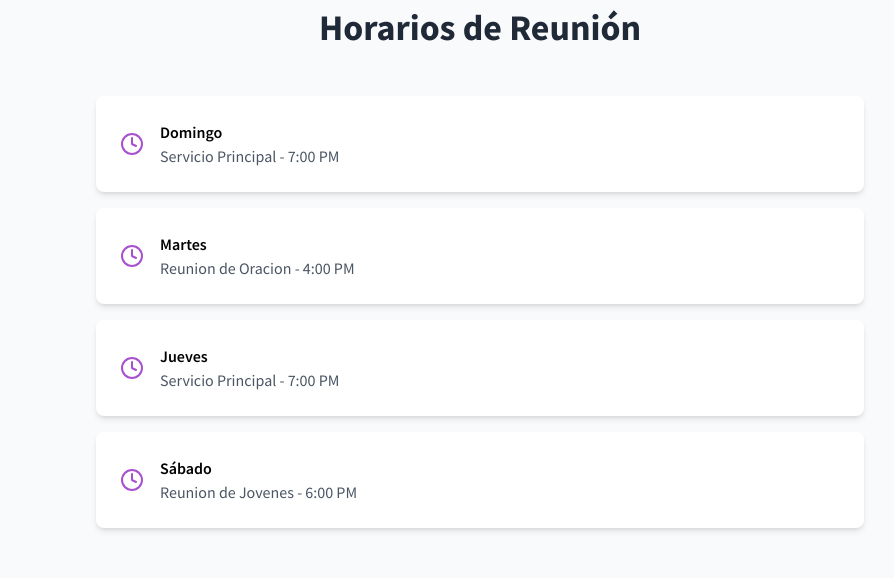
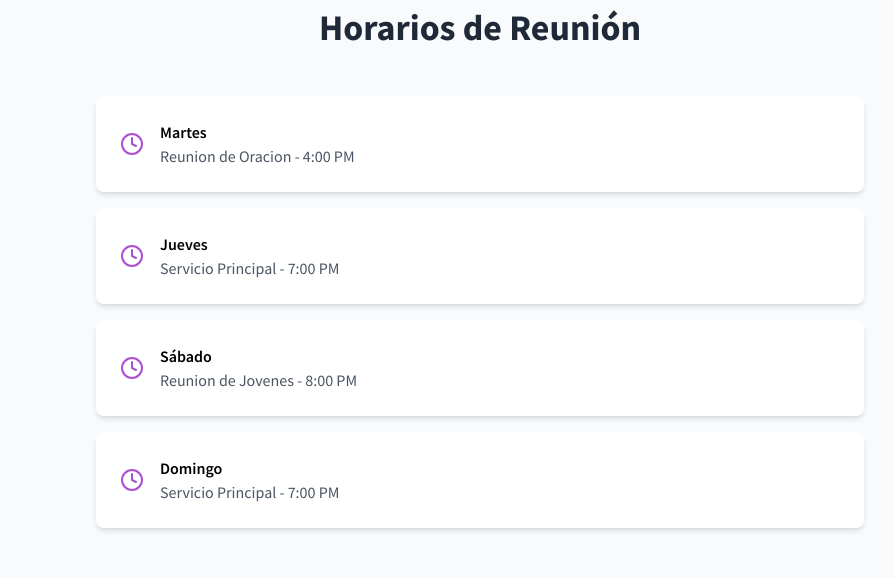
Before and after one commit to ErnestoGamer251/Peniel-Lules, a React (Vite) app: page / in a window 1280 px wide. Shown: the part 2780-3358 px from the top of the page, without its empty margins (160-1054 px from the left). Built offline with nearby package versions, Linux system fonts and the light colour scheme.

Commit message:
actualizacion de horarios

```diff
--- a/src/components/Horarios.tsx
+++ b/src/components/Horarios.tsx
@@ -4,11 +4,6 @@ import Section from './Section';
 import { Clock } from 'lucide-react';
 
 const horarios = [
-  {
-    dia: 'Domingo',
-    hora: '7:00 PM',
-    actividad: 'Servicio Principal',
-  },
   {
     dia: 'Martes',
     hora: '4:00 PM',
@@ -21,8 +16,13 @@ const horarios = [
   },
   {
     dia: 'Sábado',
-    hora: '6:00 PM',
+    hora: '8:00 PM',
     actividad: 'Reunion de Jovenes',
+  },
+  {
+    dia: 'Domingo',
+    hora: '7:00 PM',
+    actividad: 'Servicio Principal',
   },
 ];
 
```
